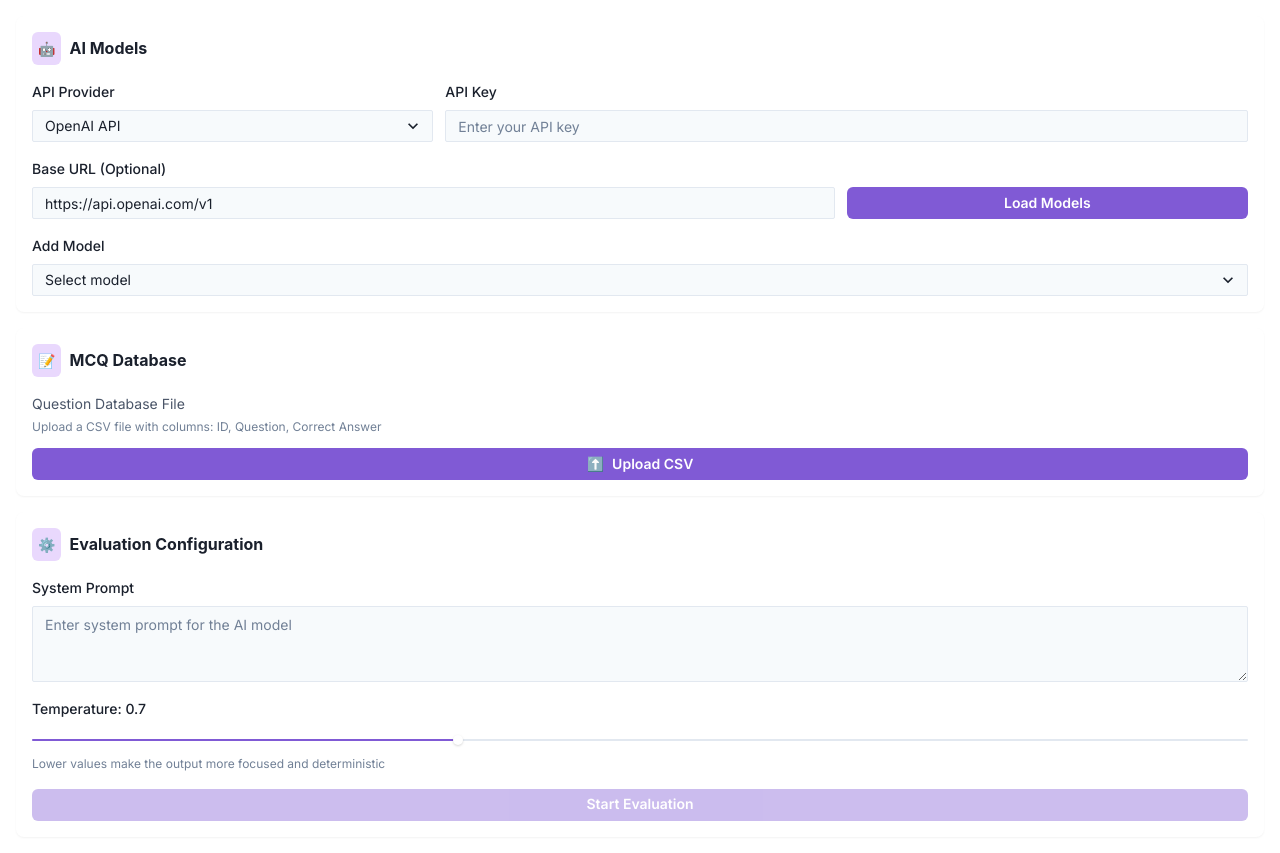
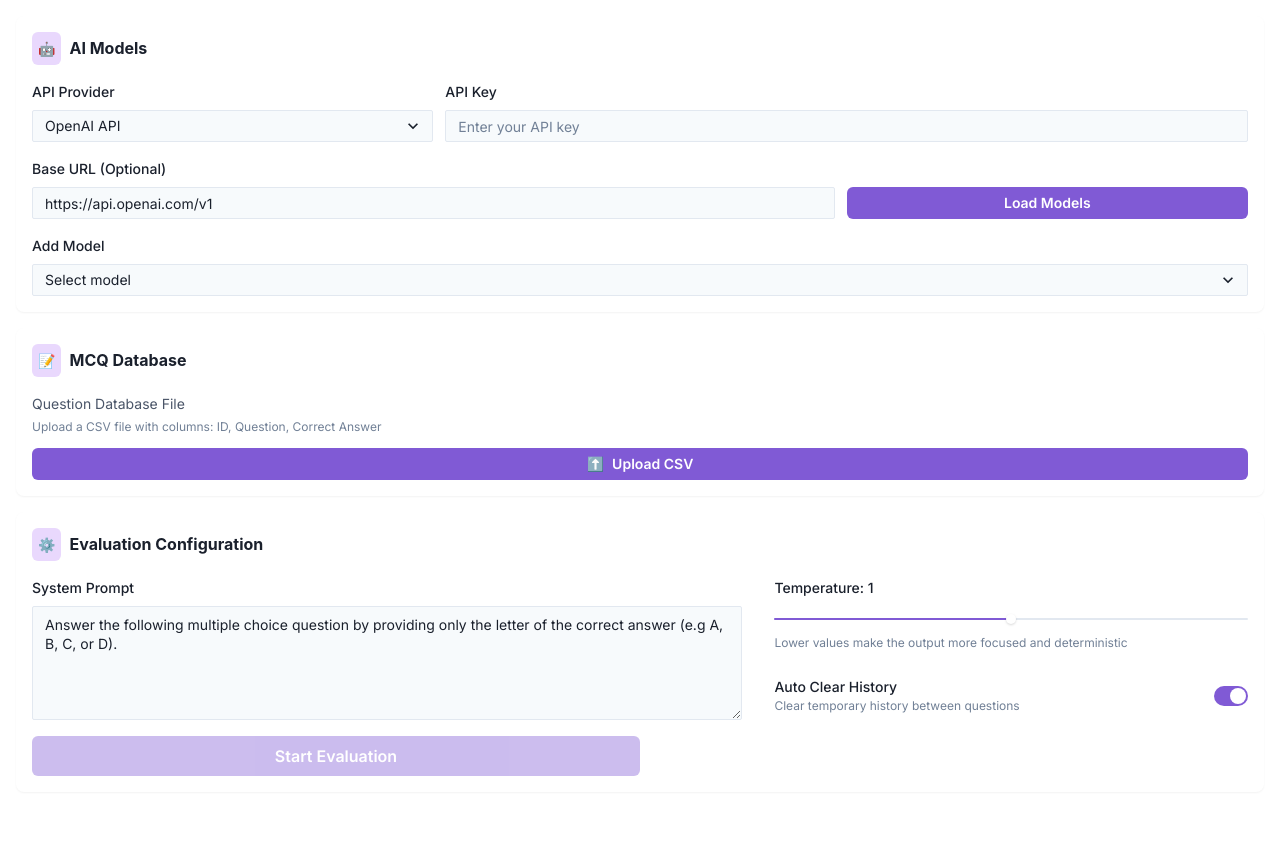
Before and after one commit to hmfetouh/LLMs-Accuracy-VS-Consistency, a Next.js app: page / in a window 1280 px wide. After the commit the page ends 808 px from the top, so only its background shows below. Built offline with nearby package versions, Linux system fonts and the light colour scheme.

Commit message:
improve Evaluation Configuration style

```diff
--- a/src/app/page.tsx
+++ b/src/app/page.tsx
@@ -27,6 +27,7 @@ import {
   SliderTrack,
   SliderFilledTrack,
   SliderThumb,
+  Switch,
 } from "@chakra-ui/react";
 
 interface Model {
@@ -48,8 +49,9 @@ interface ApiConfig {
 export default function Home() {
   const [selectedModels, setSelectedModels] = useState<Model[]>([]);
   const [availableModels, setAvailableModels] = useState<Model[]>([]);
-  const [temperature, setTemperature] = useState(0.7);
-  const [systemPrompt, setSystemPrompt] = useState("");
+  const [temperature, setTemperature] = useState(1.0);
+  const [autoClearHistory, setAutoClearHistory] = useState(true);
+  const [systemPrompt, setSystemPrompt] = useState("Answer the following multiple choice question by providing only the letter of the correct answer (e.g A, B, C, or D).");
   const [results, setResults] = useState<EvaluationResult[]>([]);
   const [isLoading, setIsLoading] = useState(false);
   const [currentProvider, setCurrentProvider] = useState<"openai" | "deepseek" | "openwebui">("openai");
@@ -167,7 +169,7 @@ export default function Home() {
   };
 
   return (
-    <Container maxW="container.xl" py={4}>
+    <Container maxW="8xl" py={4}>
       <VStack spacing={4} align="stretch">
         <Box p={4} borderRadius="lg" bg="white" boxShadow="sm">
           <HStack spacing={2} mb={4}>
@@ -338,18 +340,20 @@ export default function Home() {
           </HStack>
 
           <VStack spacing={4} align="stretch">
-            <FormControl>
+            <HStack spacing={8} align="flex-start">
+              <FormControl flex="3">
                 <FormLabel fontSize="sm">System Prompt</FormLabel>
                 <Textarea
                   value={systemPrompt}
                   onChange={(e) => setSystemPrompt(e.target.value)}
                   placeholder="Enter system prompt for the AI model"
-                rows={3}
+                  rows={5}
                   bg="gray.50"
                   size="sm"
                 />
               </FormControl>
 
+              <VStack spacing={6} align="stretch" flex="2">
                 <FormControl>
                   <FormLabel fontSize="sm">Temperature: {temperature}</FormLabel>
                   <Slider
@@ -371,11 +375,33 @@ export default function Home() {
                   </Text>
                 </FormControl>
 
+                <FormControl>
+                  <HStack justify="space-between" align="center" spacing={4}>
+                    <Box flex="1">
+                      <FormLabel fontSize="sm" mb={0} cursor="pointer">
+                        Auto Clear History
+                      </FormLabel>
+                      <Text fontSize="xs" color="gray.500">
+                        Clear temporary history between questions
+                      </Text>
+                    </Box>
+                    <Switch
+                      isChecked={autoClearHistory}
+                      onChange={() => setAutoClearHistory(!autoClearHistory)}
+                      colorScheme="purple"
+                      size="md"
+                    />
+                  </HStack>
+                </FormControl>
+              </VStack>
+            </HStack>
+
             <Button
               colorScheme="purple"
-              width="full"
+              width="50%"
               isDisabled={selectedModels.length === 0}
-              size="sm"
+              size="md"
+              alignSelf="flex-start"
             >
               Start Evaluation
             </Button>
```
Lines whose indentation alone changed are shown as unchanged.
